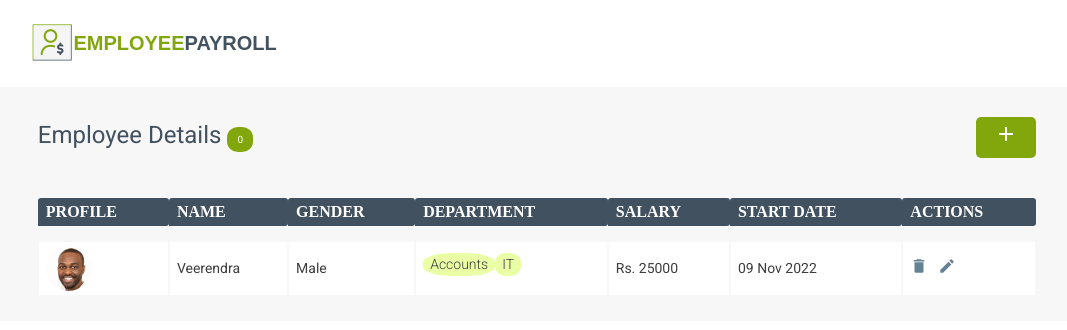
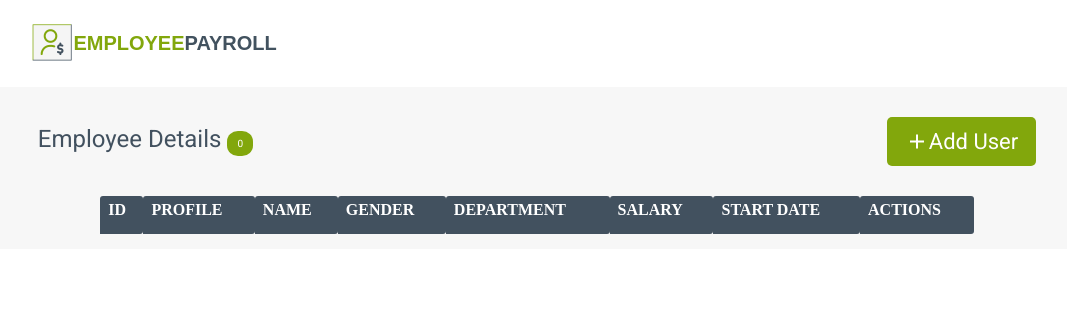
Before and after one commit to Veer1498/EmployeePayroll_AngularApp, an Angular app in the folder EmployeePayrollApp/: page / in a window 1280 px wide. Shown: the top 330 px of the page, without its empty margins (103-1170 px from the left). Built offline with nearby package versions, Linux system fonts and the light colour scheme.

Commit message:
[Veer] Added : Both Home Page and Input form Page have added to project and styled with CSS for HTML Page Using Angular

```diff
--- a/EmployeePayrollApp/src/app/app.component.css
+++ b/EmployeePayrollApp/src/app/app.component.css
@@ -29,6 +29,7 @@ body{
     letter-spacing: 0px;
     color:#82a70c;
     text-transform: capitalize;
+
 }
 .emp-payroll{
     color:#42525f
--- a/EmployeePayrollApp/src/app/components/form/form.component.css
+++ b/EmployeePayrollApp/src/app/components/form/form.component.css
@@ -74,8 +74,7 @@ label{
     border-radius: 3px;
 }
 .submitButton{
-    border: solid;
-    background-color: lightblue;
+    background-color: lightgreen;
     margin-right: 30px;
     border-radius: 4%;
 
@@ -87,6 +86,7 @@ label{
 .CancelButton{
     text-decoration: none;
     text-align: center;
+    background-color: lightcoral;
 }
 .CancelButton:hover{
     color: white;
@@ -102,3 +102,10 @@ label{
     color: white;
     background-color: gray;
 }
+
+select{
+    padding: 8px;
+    margin-left: 15px;
+    border: 1px solid #ccc;
+    border-radius: 4px;
+}
--- a/EmployeePayrollApp/src/app/components/form/form.component.html
+++ b/EmployeePayrollApp/src/app/components/form/form.component.html
@@ -67,8 +67,18 @@
         </div>
         <div class="row-content">
             <label class="label text" for="salary"> Choose Salary </label>
-            <input class="input" type="range" id="salary" name="salary" min="30000" max="50000" step="100" value="40000">
-            <output class="salary-output text" for="salary">40000</output>
+                <select id="salary" name="salary">
+                    <option value="10000">Rs.10000</option>
+                    <option value="20000">Rs.20000</option>
+                    <option value="30000">Rs.30000</option>
+                    <option value="40000">Rs.40000</option>
+                    <option value="50000">Rs.50000</option>
+                    <option value="60000">Rs.60000</option>
+                    <option value="70000">Rs.70000</option>
+                    <option value="80000">Rs.80000</option>
+                    <option value="90000">Rs.90000</option>
+                    <option value="100000">Rs.100000</option>
+                </select>
         </div>
         <div class="row-content">
             <label class="label text" for="startDate">Start Date</label>
--- a/EmployeePayrollApp/src/app/components/home/home.component.css
+++ b/EmployeePayrollApp/src/app/components/home/home.component.css
@@ -43,9 +43,9 @@
 }
 .table{
 
-    width: 80%;
+    width: 70%;
     border-collapse: separate;
-    border-spacing: 0 15px;
+    border-spacing: 0 5px;
     min-width: 800px;
 
 
@@ -57,7 +57,7 @@ td,th{
 th{
     background:#42515f 0% 0% no-repeat padding-box;
     border-radius: 3px 3px 3px 0px;
-
+    padding-bottom: 15px;
     text-align:left;
     font: normal normal medium 18px/24px Roboto;
     letter-spacing: 0px;
@@ -109,8 +109,10 @@ td img{
     background: #82a70c 0% 0% no-repeat padding-box;
     border: none;
     border-radius: 5px;
-    padding: 5px 18px;
+    padding: 10px 18px;
     outline: none;
     cursor: pointer;
     text-decoration: none;
+    display: flex;
+    flex-direction: row;
 }
--- a/EmployeePayrollApp/src/app/components/home/home.component.html
+++ b/EmployeePayrollApp/src/app/components/home/home.component.html
@@ -6,10 +6,11 @@
         <div class="emp-count">0</div>
     </div>
     <a routerLink="form" class="add-button">
-        <img src="../assets/icons/add-24px.svg" alt="Add User"></a>
+        <img src="../assets/icons/add-24px.svg" alt="Add User">Add User</a>
     </div>
     <table id="display" class="table">
         <tr>
+            <th>ID</th>
             <th>Profile</th>
             <th>Name</th>
             <th>Gender</th>
@@ -17,25 +18,8 @@
             <th>Salary</th>
             <th>Start Date</th>
             <th>Actions</th>
+        </tr>
 
-        </tr>
-        <tr>
-            <td><img class="profile" alt="" src="../assets/profile-images/Ellipse -2.png">
-            </td>
-            <td>Veerendra</td>
-            <td>Male</td>
-            <td><div class="dept-label">Accounts</div>
-                <div class="dept-label">IT</div>
-            </td>
-            <td> Rs. 25000</td>
-            <td>09 Nov 2022</td>
-            <td>
-                <img id="1"  alt="delete"
-                src="../assets/icons/delete-black-18dp.svg">
-                <img id="1" alt="edit"
-                src="../assets/icons/create-black-18dp.svg">
-            </td>
-        </tr>
     </table>
 
 </div>
```
